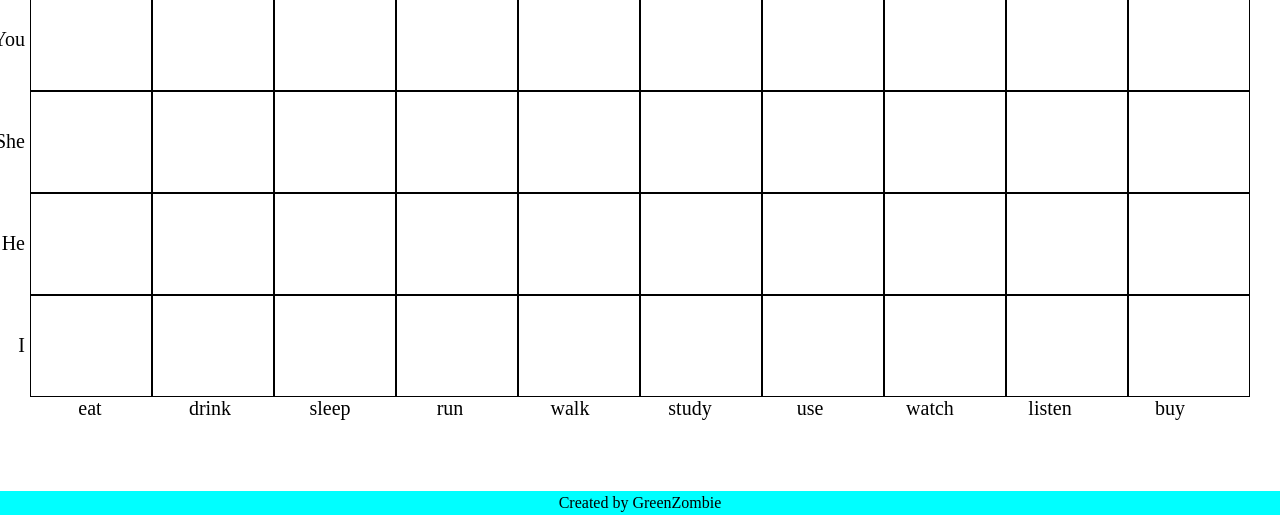
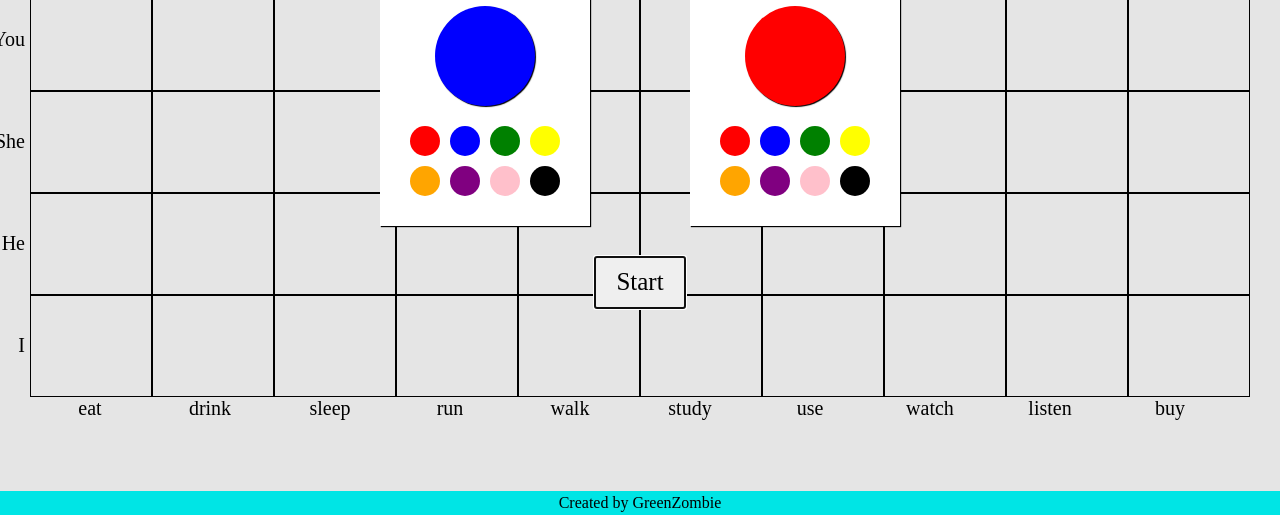
Before and after one commit to greenzombie123/EnglishConnectFour, a website built with webpack: page src/index.html in a window 1280 px wide. Shown: the part 285-800 px from the top of the page. Built offline with nearby package versions, Linux system fonts and the light colour scheme.

Commit message:
Create color picker on html file

```diff
--- /dev/null
+++ b/src/colorPickerView.ts
@@ -0,0 +1,15 @@
+
+// type ColorPickerView = {
+
+// }
+
+const colorpickerView = ():ColorPickerView=>{
+
+    const colorPickerDiv = document.querySelector(".colorPicker") as HTMLDialogElement
+
+    colorPickerDiv.showModal()
+
+    return {}
+}
+
+export default colorpickerView
--- a/src/controller.ts
+++ b/src/controller.ts
@@ -1,4 +1,5 @@
 import { eventEmitter } from "../../../customNodePackages/eventListenerHelper";
+import colorpickerView from "./colorPickerView";
 import gameBoardView, { GameBoardView } from "./gameBoardView";
 import model, {
   Color,
@@ -54,6 +55,8 @@ const controller = (props: ControllerProps) => {
 
     eventEmitter.subscribe("insertToken", handleInsertToken);
 
+    colorpickerView()
+
     model.startGame();
   };
 
--- a/src/index.html
+++ b/src/index.html
@@ -102,6 +102,40 @@
     </div>
 
   </main>
+  <dialog class="colorPicker">
+
+    <div class="playerColorPickerContainer">
+      <div class="playerColorPicker playerOne">
+        <h3 class="">Player 1</h3>
+        <div class="playerColor"></div>
+        <div class="colorChoices">
+          <div class="red"></div>
+          <div class="blue"></div>
+          <div class="green"></div>
+          <div class="yellow"></div>
+          <div class="orange"></div>
+          <div class="purple"></div>
+          <div class="pink"></div>
+          <div class="black"></div>
+        </div>
+      </div>
+      <div class="playerColorPicker playerTwo">
+        <h3>Player 2</h3>
+        <div class="playerColor"></div>
+        <div class="colorChoices">
+          <div class="red"></div>
+          <div class="blue"></div>
+          <div class="green"></div>
+          <div class="yellow"></div>
+          <div class="orange"></div>
+          <div class="purple"></div>
+          <div class="pink"></div>
+          <div class="black"></div>
+        </div>
+      </div>
+    </div>
+    <button>Start</button>
+  </dialog>
   <footer>
     Created by GreenZombie
   </footer>
--- a/src/style.css
+++ b/src/style.css
@@ -100,6 +100,96 @@ body{
     }
 }
 
+.colorPicker{
+    display: flex;
+    flex-direction: column;
+    align-items: center;
+    gap: 30px;
+    background-color: transparent;
+    border: none;
+    outline: none;
+
+    .playerColorPickerContainer{
+        display: flex;
+        gap: 100px;
+
+        .playerColorPicker{
+            flex: 1;
+            display: flex;
+            flex-direction: column;
+            gap: 20px;
+            align-items: center;
+            padding: 30px;
+            background-color: white;
+            box-shadow: 1px 1px 1px black;
+
+            &.playerOne .playerColor{
+                background-color: blue;
+            }
+
+            &.playerTwo .playerColor{
+                background-color: red;
+            }
+
+            h3{
+                padding: 0;
+                margin: 0;
+                font-size: 30px;
+            }
+            .playerColor{
+                width: 100px;
+                height: 100px;
+                border-radius: 50%;
+                box-shadow: 1px 1px 1px black;
+            }
+            .colorChoices{
+                display: flex;
+                flex-wrap: wrap;
+                justify-content: space-between;
+                width: 150px;
+                gap: 10px;
+
+                & *{
+                    width: 30px;
+                    height: 30px;
+                    border-radius: 50%;
+                }
+
+                .red{
+                    background-color: red;
+                }
+                .blue{
+                    background-color: blue;
+                }
+                .yellow{
+                    background-color: yellow;
+                }
+                .green{
+                    background-color: green;
+                }
+                .purple{
+                    background-color: purple;
+                }
+                .orange{
+                    background-color: orange;
+                }
+                .pink{
+                    background-color: pink;
+                }
+                .black{
+                    background-color: black;
+                }
+            }
+        }
+    }
+
+    button{
+        font-size: 25px;
+        padding: 10px 20px;
+        width: fit-content;
+    }
+}
+
 @keyframes falldown{
     from {
 
```
Also changed, not shown: dist/index.html, dist/main.js.
